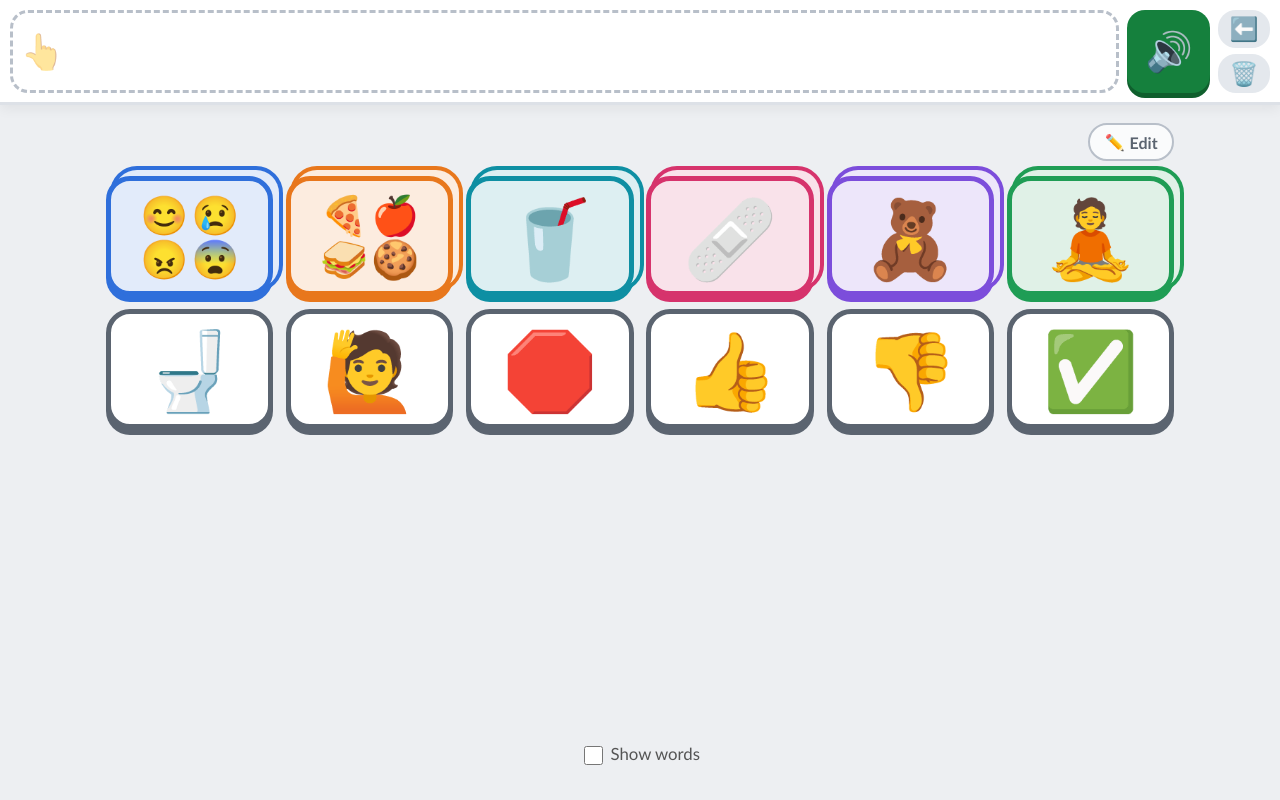
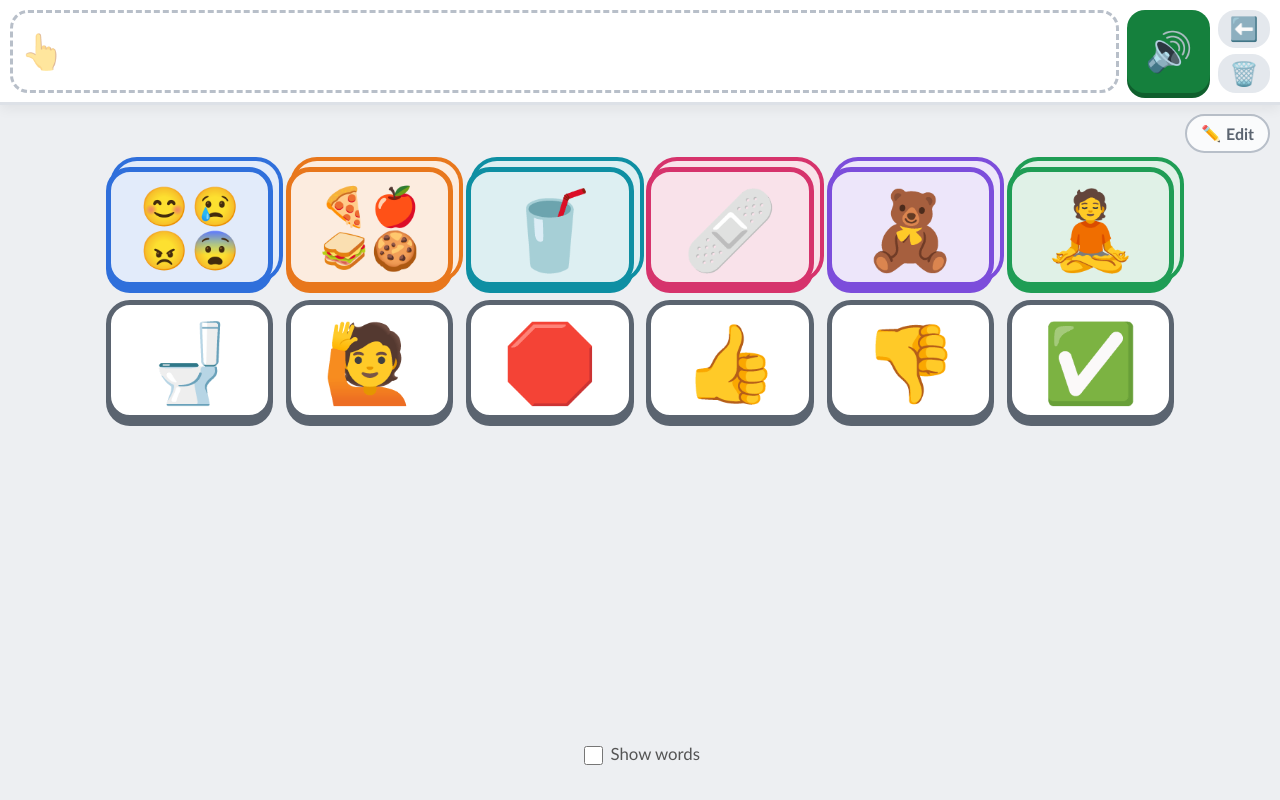
Before and after one commit to 10elizabethbell/picture-buttons, a plain HTML site: page index.html in a window 1280 px wide. Drawn offline with Linux system fonts and the light colour scheme.

Commit message:
Fix blank page after deploys; move Edit under the speaker controls
GitHub Pages serves files with max-age=600, so a browser could pair the
new index.html with a cached app.js from before the edit-mode change.
That old script looked for the removed edit checkbox, threw, and left
the page blank with an unstyled toolbar. index.html now links to
styles.css?v=<hash> and app.js?v=<hash>; stamp.sh updates the hashes.

The Edit button now lives in a fixed row under the top strip, aligned to
the right-hand corner under the speaker/undo/clear controls, the same on
every page. It is hidden (not removed) while editing so nothing jumps.

Co-Authored-By: Claude Opus 5.5 <noreply@anthropic.com>

```diff
--- a/app.js
+++ b/app.js
@@ -409,15 +409,6 @@ function grid(items, className) {
   return box;
 }
 
-function editButton() {
-  var b = el('button', 'edit-btn');
-  b.type = 'button';
-  b.appendChild(el('span', '', '✏️'));
-  b.appendChild(document.createTextNode(' Edit'));
-  b.addEventListener('click', requestEdit);
-  return b;
-}
-
 // ---------- pages ----------
 
 function showHome() {
@@ -425,11 +416,6 @@ function showHome() {
   document.body.classList.remove('in-folder');
   document.body.style.backgroundColor = '';
   empty(view);
-  if (!editing) {
-    var tools = el('div', 'page-tools');
-    tools.appendChild(editButton());
-    view.appendChild(tools);
-  }
   view.appendChild(grid(pageItems('home', HOME, NEUTRAL), 'grid home-grid'));
 }
 
@@ -453,7 +439,6 @@ function showFolder(folder) {
 
   nav.appendChild(home);
   nav.appendChild(here);
-  if (!editing) nav.appendChild(editButton());
   view.appendChild(nav);
   view.appendChild(grid(pageItems(folder.id, folder.items, folder.color), 'grid'));
 
@@ -532,6 +517,7 @@ document.getElementById('edit-add').addEventListener('click', function () {
 });
 undoButton.addEventListener('click', undo);
 document.getElementById('edit-done').addEventListener('click', stopEditing);
+document.getElementById('edit-btn').addEventListener('click', requestEdit);
 
 // A short message at the bottom of the screen.
 function toast(text) {
--- a/index.html
+++ b/index.html
@@ -5,7 +5,7 @@
   <meta name="viewport" content="width=device-width, initial-scale=1">
   <meta name="description" content="Big picture buttons for showing how you feel and what you want.">
   <title>Picture Buttons</title>
-  <link rel="stylesheet" href="styles.css">
+  <link rel="stylesheet" href="styles.css?v=b8611627">
 </head>
 <body class="at-home">
 
@@ -40,6 +40,13 @@
       </div>
     </div>
   </header>
+
+  <!-- Right-hand corner, under the speaker controls -->
+  <div class="page-tools">
+    <button id="edit-btn" class="edit-btn" type="button">
+      <span aria-hidden="true">✏️</span> Edit
+    </button>
+  </div>
 
   <main id="view"></main>
 
@@ -159,6 +166,6 @@
     </div>
   </div>
 
-  <script src="app.js"></script>
+  <script src="app.js?v=5bdec9f0"></script>
 </body>
 </html>
--- a/styles.css
+++ b/styles.css
@@ -123,7 +123,7 @@ main {
   width: 100%;
   max-width: 680px;
   margin: 0 auto;
-  padding: 1.1rem 1rem 1rem;
+  padding: 0.4rem 1rem 1rem;
 }
 
 .view.run { animation: fade 0.18s ease-out; }
@@ -249,12 +249,14 @@ main {
 }
 .extras .icon { font-size: 2.6rem; }
 
-/* ---------- Edit button (top right of every page) ---------- */
+/* ---------- Edit button: right-hand corner, under the speaker controls ---------- */
 .page-tools {
   display: flex;
   justify-content: flex-end;
-  margin-bottom: 0.4rem;
+  padding: 0.55rem 0.6rem 0;
 }
+/* hidden, not removed, while editing so the page doesn't jump */
+.editing .page-tools { visibility: hidden; }
 
 .edit-btn {
   flex: 0 0 auto;
```
Also changed, not shown: 2 other files.
